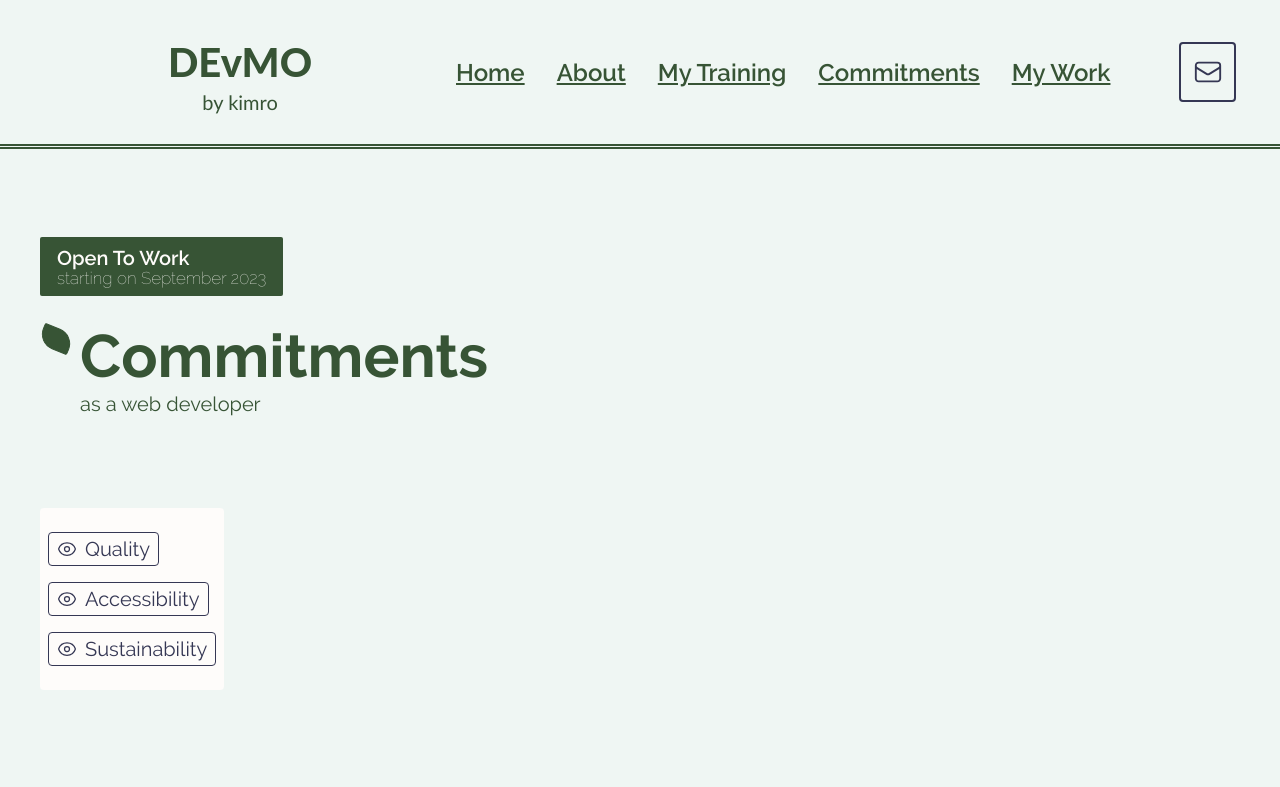
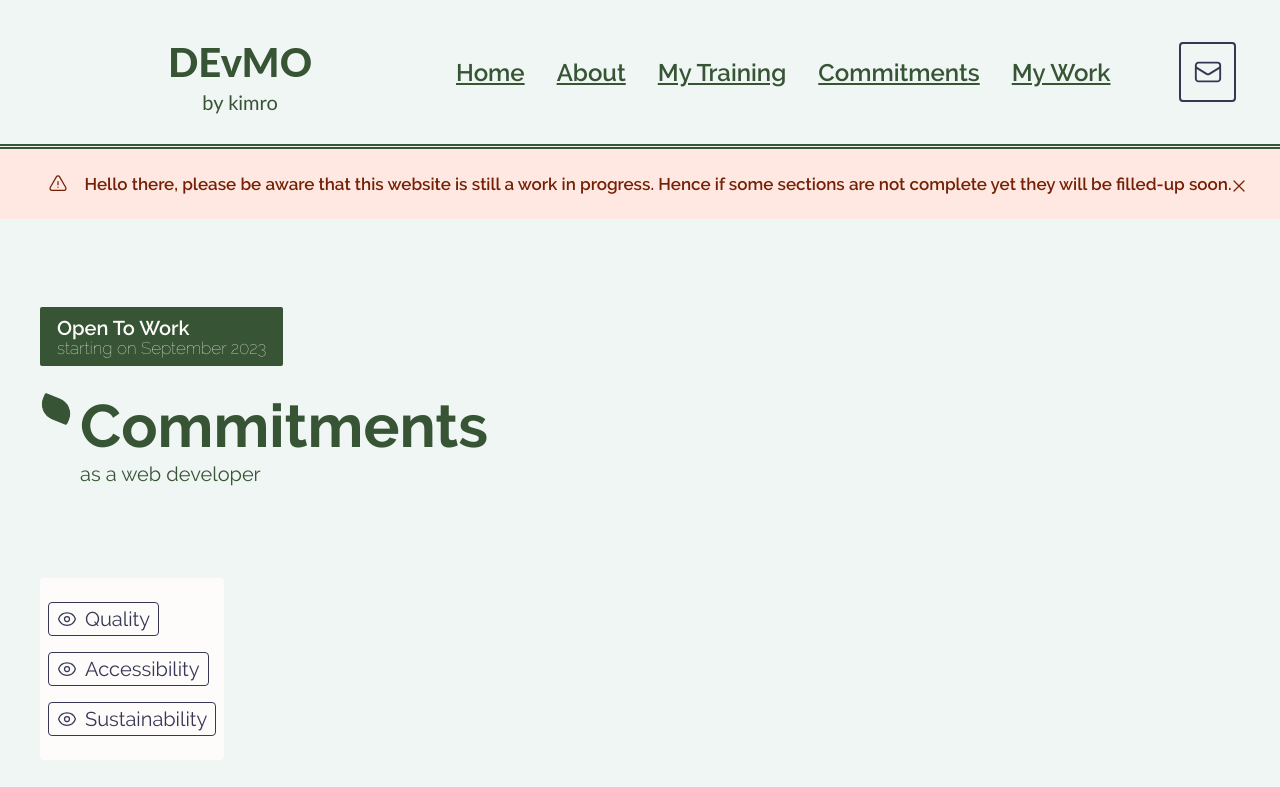
Before and after one commit to kimt0t0/Devmo, a Vue app: page /commitments in a window 1280 px wide. Shown: the top 787 px of the page. Built offline with nearby package versions, Linux system fonts and the light colour scheme; a web font is replaced by a local one.

Commit message:
f.7.1 feat: add warning wip message to app layout and global minor fixes

```diff
--- a/src/App.vue
+++ b/src/App.vue
@@ -1,11 +1,13 @@
 <script setup lang="ts">
 import { RouterView } from 'vue-router';
 import HeaderComponent from './components/HeaderComponent.vue';
+import WarningWipComponent from './components/WarningWipComponent.vue';
 import FooterComponent from './components/FooterComponent.vue';
 </script>
 
 <template>
   <HeaderComponent />
+  <WarningWipComponent />
   <main class="main">
     <RouterView />
   </main>
--- /dev/null
+++ b/src/components/WarningWipComponent.vue
@@ -0,0 +1,70 @@
+<script lang="ts" setup>
+    import { ref } from 'vue';
+    import { ExclamationTriangleIcon, XMarkIcon } from '@heroicons/vue/24/outline';
+
+    const showAlert = ref<boolean>(true);
+
+    const hideAlert = () => {
+        showAlert.value = false;
+    }
+</script>
+
+<template>
+    <div class="warning-container" v-if="showAlert">
+        <ExclamationTriangleIcon class="wc-icon" />
+        <p class="warning-txt">Hello there, please be aware that this website is still a work in progress. Hence if some sections are not complete yet they will be filled-up soon.</p>
+        <button type="button" class="wc-button" @click="hideAlert"><XMarkIcon class="wc-button-icon" /></button>
+    </div>
+</template>
+
+<style lang="scss">
+    @import '@/styles/theme.scss';
+
+    .warning-container {
+        box-sizing: border-box;
+        width: 100%;
+        padding: $space-s $space-l;
+        min-height: 60px;
+        background-color: lighten($danger, 40%);
+        color: darken($danger, 30%);
+        font-size: $txt-xs;
+        font-weight: 600;
+        display: flex;
+        justify-content: center;
+        align-items: center;
+        position: relative;
+
+        .wc-icon {
+            min-width: $txt-s;
+            width: $txt-s;
+            min-height: $txt-s;
+            height: $txt-s;
+            margin-right: $space-m;
+        }
+
+        .wc-button {
+            cursor: pointer;
+            border: 1px solid transparent;
+            background-color: transparent;
+            display: flex;
+            justify-content: center;
+            align-items: center;
+            position: absolute;
+            right: $space-l;
+            top: 35%;
+            transition: all 200ms ease-in;
+
+            .wc-button-icon {
+                width: $txt-s;
+                height: $txt-s;
+                color: darken($danger, 30%);
+            }
+
+            &:hover, &:focus {
+                .wc-button-icon {
+                    color: darken($danger, 50%);
+                }
+            }
+        }
+    }
+</style>
--- a/src/components/commitments/CommitmentCardComponent.vue
+++ b/src/components/commitments/CommitmentCardComponent.vue
@@ -79,7 +79,7 @@
             height: $txt-xxxl;
 
             &.__vertical {
-                height: 100px;
+                height: 90px;
                 border-radius: $radius-xs;
             }
 
@@ -95,6 +95,7 @@
         text-align: center;
         .cc-title {
             text-transform: uppercase;
+            margin: $space-m 0;
         }
     }
 </style>
--- a/src/components/homepage/SkillsComponent.vue
+++ b/src/components/homepage/SkillsComponent.vue
@@ -49,13 +49,13 @@
         align-items: center;
     }
     .skills-container {
-        background-color: $light;
+        padding: $space-xxl 0;
         border: 1px solid transparent;
         border-radius: $radius-xs;
         display: flex;
         flex-direction: column;
         align-items: center;
-        margin-bottom: 80px;
+        margin-bottom: $space-xxxl;
     }
 
     .ability-box {
```
